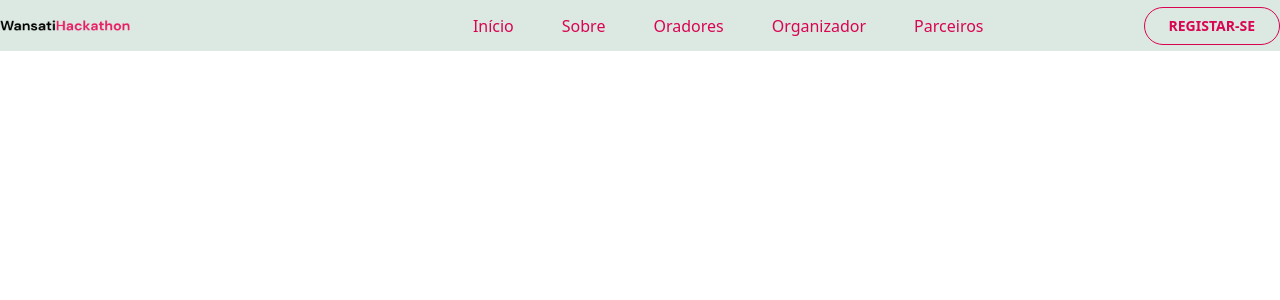
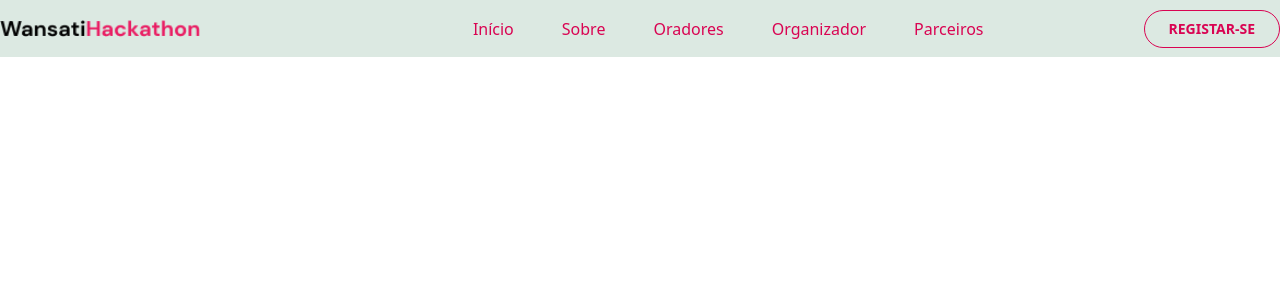
Before and after one commit to rnrnshn/wansati-hackthon, a Next.js app: page / in a window 1280 px wide. Shown: the top 300 px of the page. Built offline with nearby package versions, Linux system fonts and the light colour scheme.

Commit message:
fix: inscrease the width of the logo to 200px

```diff
--- a/src/app/components/Navbar.tsx
+++ b/src/app/components/Navbar.tsx
@@ -54,7 +54,7 @@ export default function NavBar() {
           <Link href="/">
             <Image
               src={scrollY > 200 || navbar ? logoWhite : logo}
-              width={130}
+              width={200}
               alt="Wansati Hackathon"
             />
           </Link>
```
